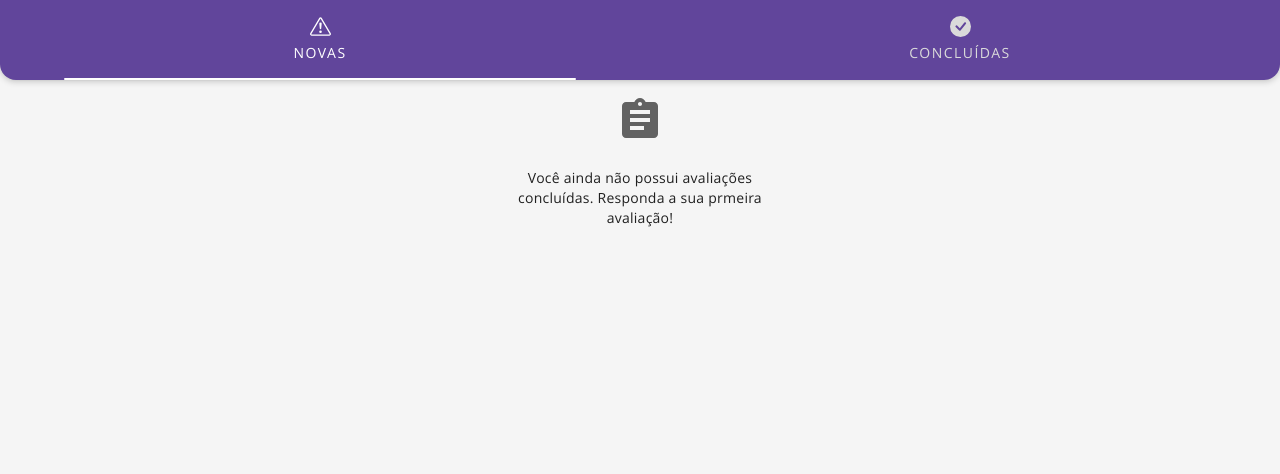
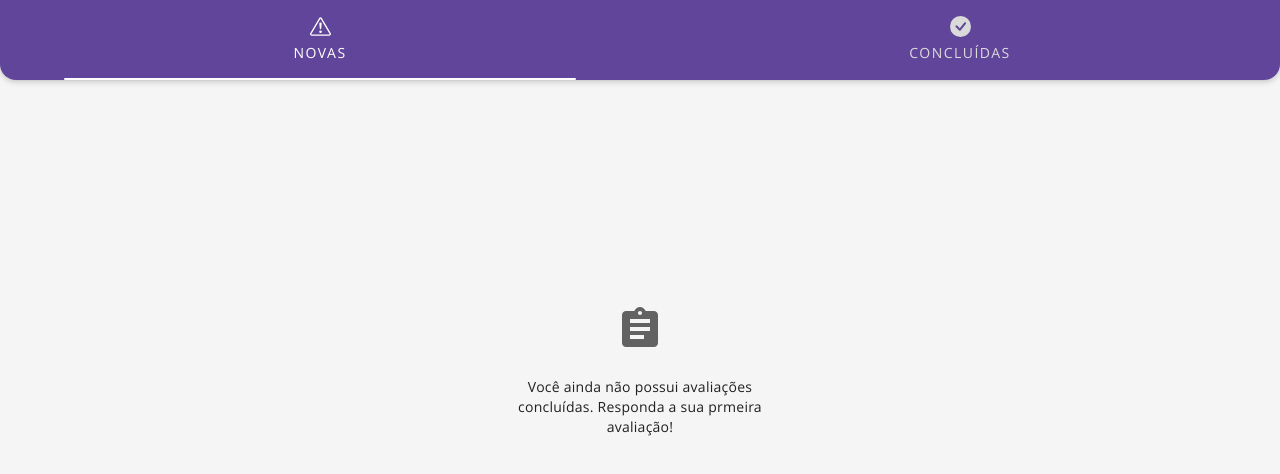
Before and after one commit to FeliciLab/qualiquiz, a Vue app: page /quizzes in a window 1280 px wide. Shown: the top 474 px of the page. Built offline with nearby package versions, Linux system fonts and the light colour scheme; what vue-the-mask would draw is missing.

Commit message:
✨ finalizando version para PR #43

```diff
--- a/src/views/AllQuizzes.vue
+++ b/src/views/AllQuizzes.vue
@@ -3,6 +3,7 @@
     <b-tabs
       fill
       justified
+      class="tabs"
       no-nav-style
       nav-wrapper-class="nav-wrapper"
       active-nav-item-class="active-nav-item"
@@ -49,8 +50,25 @@ export default {
 </script>
 
 <style lang="scss">
+.tabs {
+  height: 100vh;
+  padding-bottom: 72px;
+}
+
 .content {
   margin-top: 16px;
+  display: flex;
+  flex-direction: column;
+}
+
+/* Tive que fazer isso para ajustar no centro. */
+.not-content-wrapper {
+  display: flex;
+  flex-direction: column;
+  align-items: center;
+  justify-content: center;
+  width: auto;
+  height: calc(100vh - 250px);
 }
 
 .nav-wrapper {
```
